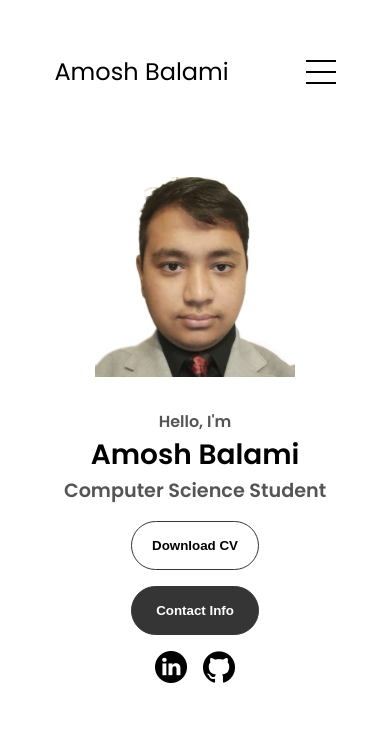
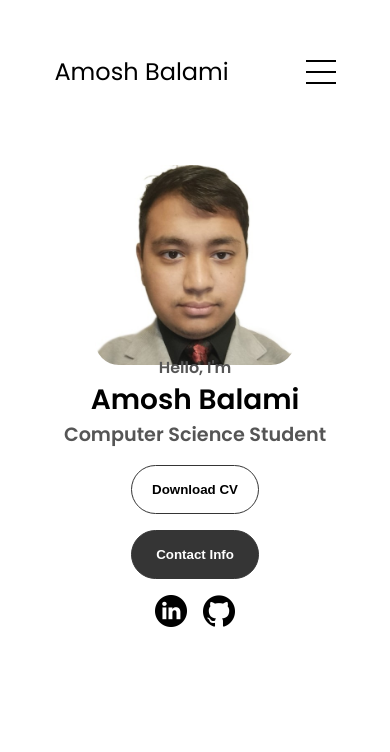
Before and after one commit to Amoshb/html-css-js-portfolio-one, a plain HTML site: page index.html in a window 390 px wide. Shown: the top 752 px of the page. Drawn offline with Linux system fonts and the light colour scheme.

Commit message:
fixing screen

```diff
--- a/mediaqueries.css
+++ b/mediaqueries.css
@@ -1,6 +1,6 @@
 @media screen and (max-width: 1400px) {
     #profile{
-        height: 83vh;
+        /* height: 83vh; */
         margin-bottom: 6rem;
     }
 
@@ -56,7 +56,7 @@
     }
 
     #profile {
-        height: 83vh;
+        /* height: 83vh; */
         margin-bottom: 0;
     }
 
@@ -96,16 +96,28 @@
         gap: 0.5rem;
         text-align: center;
     }
-
+/*
     .section__pic-container {
         width: auto;
         height: 46vw;
         justify-content: center;
-    }
+    } */
 
     .section__text__p2 {
         font-size: 1.25rem;
     }
+    .section__text__p1 {
+    font-size: 1rem;
+    }
+
+    .title {
+        font-size: 2rem;
+        line-height: 2.5rem;
+    }
+/*
+    .section__text__p2 {
+        font-size: 1.1rem;
+    } */
 
     .title {
         font-size: 2rem;
@@ -114,9 +126,19 @@
     .text-container {
         text-align: justify;
     }
+    .section__pic-container {
+    width: 180px;
+    height: 180px;
+    margin: 0 auto;
+    }
 }
 
 @media screen and (max-width: 768px) {
+   #profile {
+   flex-direction: column;
+   gap: 2rem;
+   padding: 2rem 1rem;
+  }
   .section-container {
     flex-direction: column !important;
     align-items: center;
@@ -136,7 +158,7 @@
 
   .section__pic-container {
     width: 200px;
-    height: 200px;
+
   }
 
   .about-pic {
@@ -160,6 +182,9 @@
     flex-direction: column;
     gap: 1rem;
     text-align: center;
+    .section__pic-container {
+    width: 200px;
+  }
   }
 }
 .title {
--- a/style.css
+++ b/style.css
@@ -140,12 +140,13 @@ a:hover {
 /* SECTION */
 
 section {
-    padding-top: 4vh;
-    min-height: 96vh;
+    padding: 3rem 1rem;
+    min-height: auto;
     height: auto;
-    margin: 0 1rem;
+    margin: 0 auto;
     box-sizing: border-box;
 }
+
 
 .section-container {
     display: flex;
@@ -153,16 +154,29 @@ section {
 
 /* PROFILE SECTION */
 #profile {
-    display: flex;
-    justify-content: center;
-    gap: 5rem;
-    height: 80vh;
+  display: flex;
+  justify-content: center;
+  align-items: center;
+  gap: 3rem;
+  padding: 4rem 2rem;
+  flex-wrap: wrap;
+  height: auto;
 }
+
 .section__pic-container {
-    display: flex;
-    height: 400px;
-    width: 400px;
-    margin: auto 0;
+  width: 300px;
+  max-width: 100%;
+  height: auto;
+  display: flex;
+  justify-content: center;
+  align-items: center;
+}
+
+.section__pic-container img {
+  width: 100%;
+  height: auto;
+  border-radius: 1.5rem;
+  object-fit: contain;
 }
 
 .section__text {
@@ -191,6 +205,8 @@ section {
     justify-content: center;
     margin-top: 1rem;
     gap: 1rem;
+    margin-bottom: 2rem;
+
 }
 
 /* ICON */
@@ -250,6 +266,7 @@ section {
 
 #about {
     position: relative;
+    padding-top: 4rem;
 }
 
 .about-containers {
```
